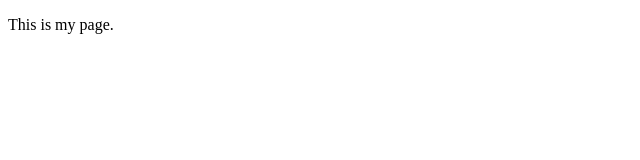
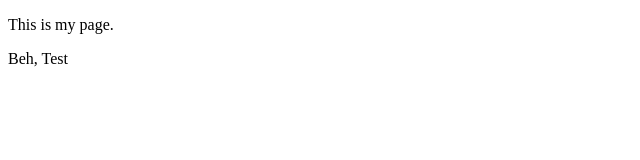
Before and after one commit to behzad-raziei/May2023, a plain HTML site: page index.html in a window 1280 px wide. Shown: the full height of the page, 0-640 px from the left. Drawn offline with Linux system fonts and the light colour scheme.

Commit message:
commit "new edit"

```diff
--- a/index.html
+++ b/index.html
@@ -4,5 +4,6 @@
     </head>
     <body>
         <p>This is my page.</p>
+        <p>Beh, Test</p>
     </body>
 </html>
```
